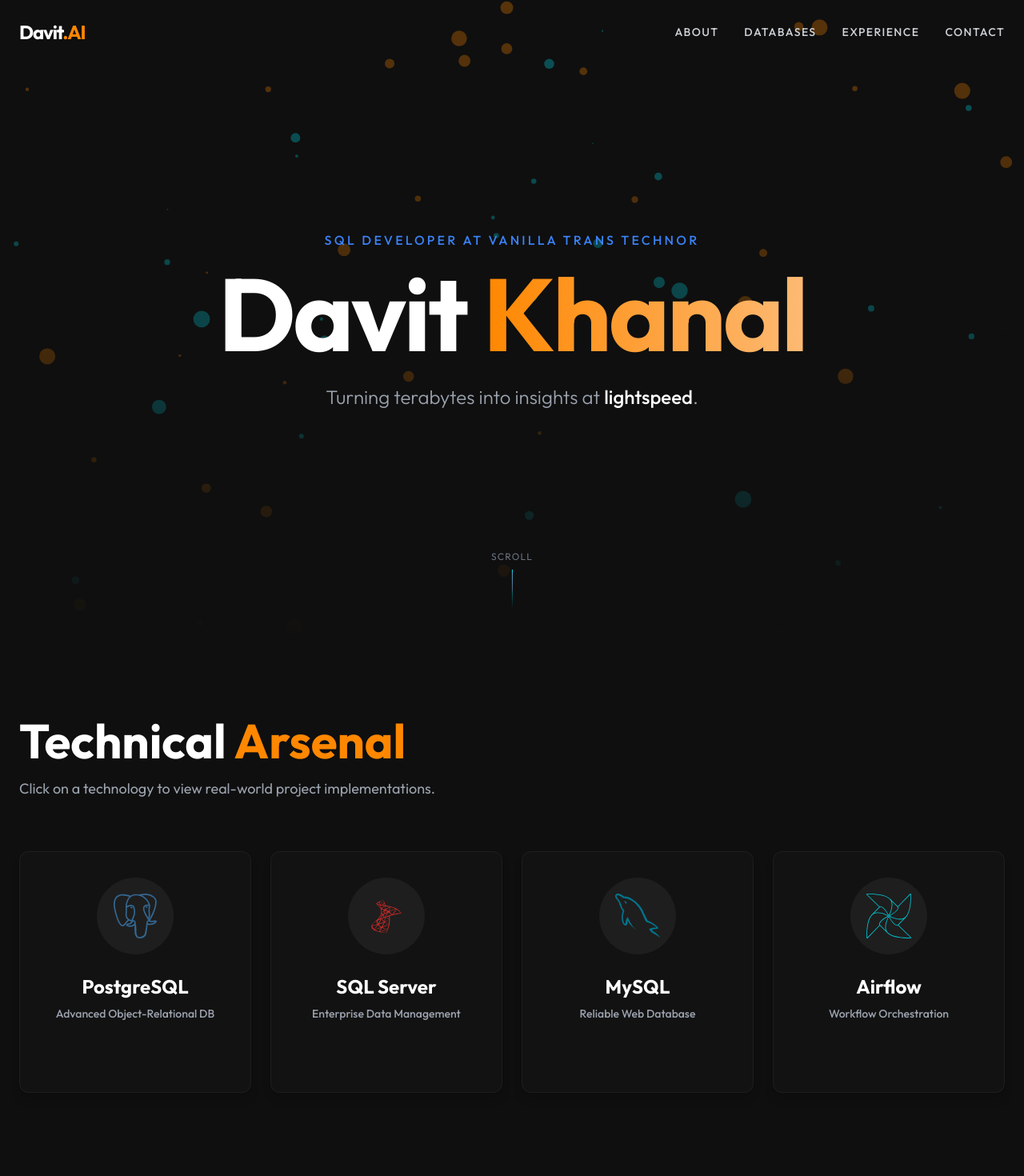
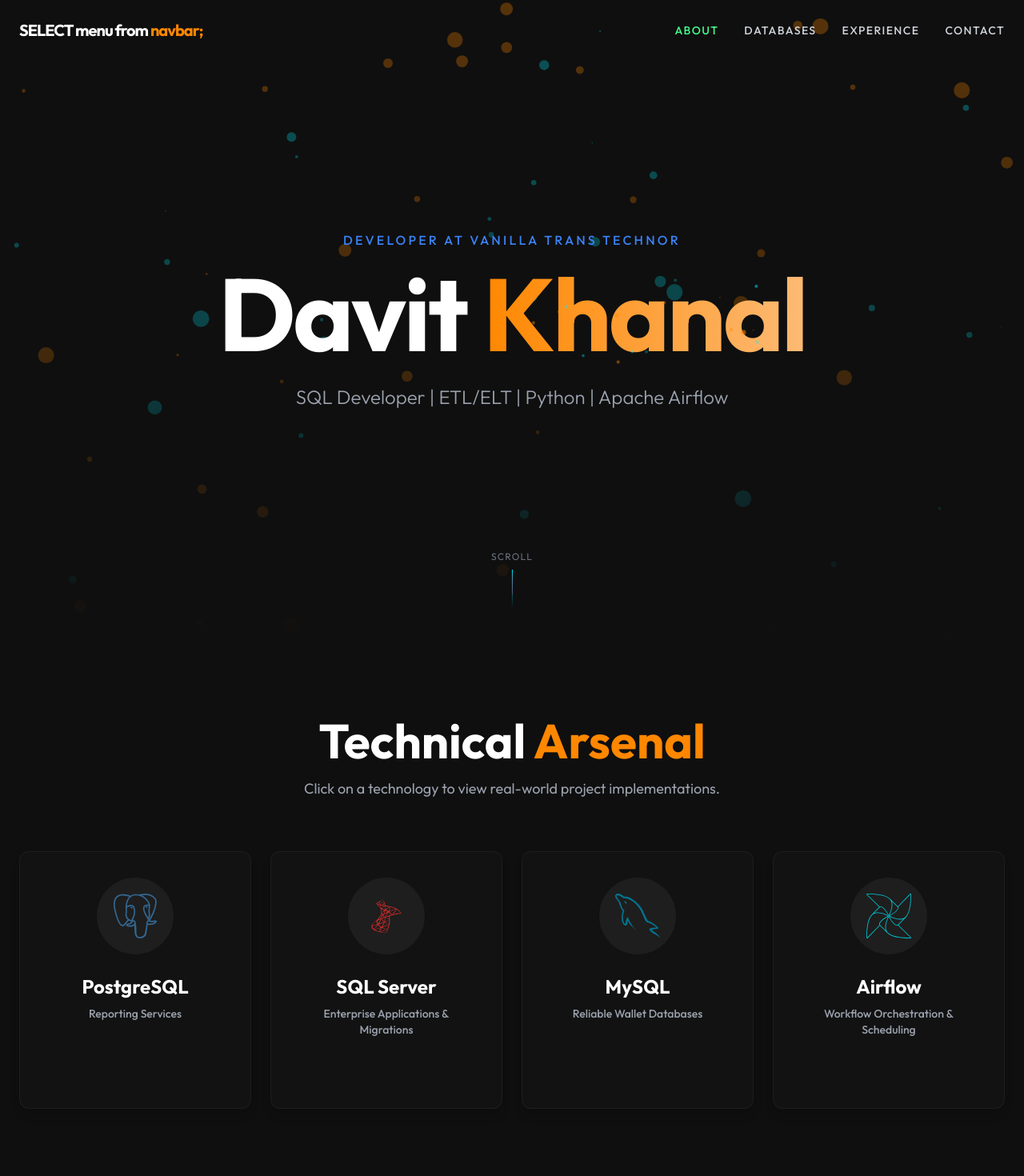
Before and after one commit to davitkhanal-ai/Portfolio2026, a React (Vite) app: page / in a window 1280 px wide. Shown: the top 1470 px of the page at 80% size. Built offline with nearby package versions, Linux system fonts and the light colour scheme.

Commit message:
Refactor code structure for improved readability and maintainability

```diff
--- a/package.json
+++ b/package.json
@@ -11,6 +11,7 @@
   },
   "dependencies": {
     "clsx": "^2.1.1",
+    "emailjs-com": "^3.2.0",
     "framer-motion": "^12.23.24",
     "lenis": "^1.3.15",
     "lucide-react": "^0.554.0",
--- a/src/components/Databases.jsx
+++ b/src/components/Databases.jsx
@@ -11,7 +11,7 @@
         id: 'postgresql',
         name: 'PostgreSQL',
         icon: SiPostgresql,
-        tagline: 'Advanced Object-Relational DB',
+        tagline: 'Reporting Services',
         color: '#336791',
         projects: [
             {
@@ -32,7 +32,7 @@
         id: 'sqlserver',
         name: 'SQL Server',
         icon: DiMsqlServer,
-        tagline: 'Enterprise Data Management',
+        tagline: 'Enterprise Applications & Migrations',
         color: '#CC2927',
         projects: [
             {
@@ -43,11 +43,12 @@
             }
         ]
     },
+
     {
         id: 'mysql',
         name: 'MySQL',
         icon: GrMysql,
-        tagline: 'Reliable Web Database',
+        tagline: 'Reliable Wallet Databases',
         color: '#00758F',
         projects: [
             {
@@ -58,11 +59,12 @@
             }
         ]
     },
+
     {
         id: 'airflow',
         name: 'Airflow',
         icon: SiApacheairflow,
-        tagline: 'Workflow Orchestration',
+        tagline: 'Workflow Orchestration & Scheduling',
         color: '#00C7D4',
         projects: [
             {
@@ -183,10 +185,10 @@
                     viewport={{ once: true }}
                     className="mb-16"
                 >
-                    <h2 className="text-4xl md:text-6xl font-bold text-white mb-4">
+                    <h2 className="text-4xl md:text-6xl font-bold text-white mb-4 text-center">
                         Technical <span className="text-papaya">Arsenal</span>
                     </h2>
-                    <p className="text-gray-400 text-lg max-w-2xl">
+                    <p className="text-gray-400 text-lg max-w-2xl text-center mx-auto">
                         Click on a technology to view real-world project implementations.
                     </p>
                 </motion.div>
--- a/src/components/Experience.jsx
+++ b/src/components/Experience.jsx
@@ -34,7 +34,7 @@
                     initial={{ opacity: 0, x: -20 }}
                     whileInView={{ opacity: 1, x: 0 }}
                     viewport={{ once: true }}
-                    className="text-4xl md:text-6xl font-bold text-white mb-16 text-center md:text-left"
+                    className="text-4xl md:text-6xl font-bold text-white mb-16 text-center"
                 >
                     Career <span className="text-cyan">Timeline</span>
                 </motion.h2>
--- a/src/components/Hero.jsx
+++ b/src/components/Hero.jsx
@@ -1,5 +1,90 @@
-import { motion, useScroll, useTransform } from 'framer-motion';
-import { useEffect, useRef, useState } from 'react';
+import { motion, useScroll, useTransform } from "framer-motion";
+import { useEffect, useRef, useState } from "react";
+
+const KhanalParticles = ({ x, y }) => {
+  const containerRef = useRef(null);
+
+  useEffect(() => {
+    const container = containerRef.current;
+    if (!container) return;
+
+    // Add keyframe animations to head
+    const styleSheet = document.createElement("style");
+    let keyframes = "";
+
+    // Create particles inside the text
+    const particleCount = 20;
+    const particles = [];
+
+    for (let i = 0; i < particleCount; i++) {
+      const offsetX = (Math.random() - 0.5) * 40;
+      const offsetY = (Math.random() - 0.5) * 40;
+      const duration = Math.random() * 2 + 1.5;
+      const delay = Math.random() * 0.5;
+
+      keyframes += `
+        @keyframes particle${i} {
+          0%, 100% {
+            transform: translate(0, 0) scale(1);
+            opacity: 0.6;
+          }
+          50% {
+            transform: translate(${offsetX}px, ${offsetY}px) scale(0.7);
+            opacity: 0.2;
+          }
+        }
+      `;
+
+      particles.push({
+        size: Math.random() * 4 + 2,
+        xPos: Math.random() * 100,
+        yPos: Math.random() * 100,
+        duration,
+        delay,
+        isOrange: Math.random() > 0.5,
+        keyframeIndex: i,
+      });
+    }
+
+    styleSheet.textContent = keyframes;
+    document.head.appendChild(styleSheet);
+
+    // Create particle elements
+    particles.forEach((p) => {
+      const particle = document.createElement("div");
+      particle.className = "absolute rounded-full pointer-events-none";
+
+      particle.style.width = p.size + "px";
+      particle.style.height = p.size + "px";
+      particle.style.left = p.xPos + "%";
+      particle.style.top = p.yPos + "%";
+      particle.style.backgroundColor = p.isOrange ? "#FF8700" : "#00F0FF";
+      particle.style.opacity = "0.6";
+      particle.style.animation = `particle${p.keyframeIndex} ${p.duration}s infinite ease-in-out ${p.delay}s`;
+
+      container.appendChild(particle);
+    });
+
+    return () => {
+      document.head.removeChild(styleSheet);
+      container.innerHTML = "";
+    };
+  }, []);
+
+  return (
+    <div
+      ref={containerRef}
+      className="absolute inset-0 overflow-hidden"
+      style={{
+        position: "absolute",
+        top: 0,
+        left: 0,
+        width: "100%",
+        height: "100%",
+      }}
+    />
+  );
+};
 
 const Hero = () => {
   const [isHovered, setIsHovered] = useState(false);
@@ -10,7 +95,7 @@
 
   useEffect(() => {
     const canvas = canvasRef.current;
-    const ctx = canvas.getContext('2d');
+    const ctx = canvas.getContext("2d");
     let animationFrameId;
     let particles = [];
 
@@ -19,7 +104,7 @@
       canvas.height = window.innerHeight;
     };
 
-    window.addEventListener('resize', resizeCanvas);
+    window.addEventListener("resize", resizeCanvas);
     resizeCanvas();
 
     class Particle {
@@ -29,7 +114,7 @@
         this.size = Math.random() * 10.5;
         this.speedX = Math.random() * 1 - 0.8;
         this.speedY = Math.random() * 0.5 - 0.25;
-        this.color = Math.random() > 0.5 ? '#FF8700' : '#00F0FF';
+        this.color = Math.random() > 0.5 ? "#FF8700" : "#00F0FF";
       }
 
       update() {
@@ -76,39 +161,39 @@
     animate();
 
     return () => {
-      window.removeEventListener('resize', resizeCanvas);
+      window.removeEventListener("resize", resizeCanvas);
       cancelAnimationFrame(animationFrameId);
     };
   }, []);
 
   return (
     <section
-      id='hero'
-      className='relative h-screen w-full overflow-hidden flex items-center justify-center bg-background'
+      id="hero"
+      className="relative h-screen w-full overflow-hidden flex items-center justify-center bg-background"
     >
-      <canvas ref={canvasRef} className='absolute inset-0 z-0' />
+      <canvas ref={canvasRef} className="absolute inset-0 z-0" />
 
       {/* Overlay Gradient */}
-      <div className='absolute inset-0 bg-gradient-to-b from-transparent via-background/20 to-background z-10 pointer-events-none' />
+      <div className="absolute inset-0 bg-gradient-to-b from-transparent via-background/20 to-background z-10 pointer-events-none" />
 
       <motion.div
         style={{ y: y1, opacity }}
-        className='relative z-20 text-center px-4'
+        className="relative z-20 text-center px-4"
       >
         <motion.h2
           initial={{ opacity: 0, y: 20 }}
           animate={{ opacity: 1, y: 0 }}
           transition={{ duration: 0.8, delay: 0.2 }}
-          className='text-blue-500 font-medium tracking-[0.2em] mb-4 uppercase text-sm md:text-base'
+          className="text-blue-500 font-medium tracking-[0.2em] mb-4 uppercase text-sm md:text-base"
         >
-          SQL Developer at Vanilla Trans Technor
+          Developer at Vanilla Trans Technor
         </motion.h2>
 
         <motion.h1
           initial={{ opacity: 0, scale: 0.9 }}
           animate={{ opacity: 1, scale: 1 }}
           transition={{ duration: 0.8, delay: 0.8 }}
-          className='text-5xl md:text-7xl lg:text-9xl font-bold text-white mb-6 tracking-tight cursor-pointer relative inline-block'
+          className="text-5xl md:text-7xl lg:text-9xl font-bold text-white mb-6 tracking-tight cursor-pointer relative inline-block"
           onMouseEnter={() => setIsHovered(true)}
           onMouseLeave={() => setIsHovered(false)}
         >
@@ -137,8 +222,9 @@
                     >
 
                     </motion.span> */}
-          Davit{' '}
-          <span className='text-transparent bg-clip-text bg-gradient-to-r from-papaya to-orange-300'>
+          Davit{" "}
+          <span className="text-transparent bg-clip-text bg-gradient-to-r from-papaya to-orange-300 relative inline-block">
+            <KhanalParticles />
             Khanal
           </span>
         </motion.h1>
@@ -147,10 +233,10 @@
           initial={{ opacity: 0 }}
           animate={{ opacity: 1 }}
           transition={{ duration: 0.8, delay: 0.6 }}
-          className='text-gray-400 text-lg md:text-2xl max-w-2xl mx-auto font-light'
+          className="text-gray-400 text-lg md:text-2xl max-w-2xl mx-auto font-light"
         >
-          Turning terabytes into insights at{' '}
-          <span className='text-white font-medium'>lightspeed</span>.
+          SQL Developer | ETL/ELT | Python | Apache Airflow
+          {/* <span className="text-white font-medium">lightspeed</span>. */}
         </motion.p>
       </motion.div>
 
@@ -158,16 +244,16 @@
         initial={{ opacity: 0 }}
         animate={{ opacity: 1 }}
         transition={{ duration: 1, delay: 1.5 }}
-        className='absolute bottom-10 left-1/2 transform -translate-x-1/2 z-20 flex flex-col items-center gap-2'
+        className="absolute bottom-10 left-1/2 transform -translate-x-1/2 z-20 flex flex-col items-center gap-2"
       >
-        <span className='text-xs text-gray-500 uppercase tracking-widest'>
+        <span className="text-xs text-gray-500 uppercase tracking-widest">
           Scroll
         </span>
-        <div className='w-[1px] h-12 bg-gradient-to-b from-cyan to-transparent relative overflow-hidden'>
+        <div className="w-[1px] h-12 bg-gradient-to-b from-cyan to-transparent relative overflow-hidden">
           <motion.div
             animate={{ y: [0, 50] }}
-            transition={{ repeat: Infinity, duration: 1.5, ease: 'linear' }}
-            className='absolute top-0 left-0 w-full h-1/2 bg-pink-500 blur-[1px]'
+            transition={{ repeat: Infinity, duration: 1.5, ease: "linear" }}
+            className="absolute top-0 left-0 w-full h-1/2 bg-pink-500 blur-[1px]"
           />
         </div>
       </motion.div>
--- a/src/components/Navbar.jsx
+++ b/src/components/Navbar.jsx
@@ -1,41 +1,86 @@
-import React, { useState, useEffect } from 'react';
-import { motion, AnimatePresence } from 'framer-motion';
-import { Menu, X } from 'lucide-react';
+import React, { useState, useEffect } from "react";
+import { motion, AnimatePresence } from "framer-motion";
+import { Menu, X } from "lucide-react";
 
 const Navbar = () => {
   const [isScrolled, setIsScrolled] = useState(false);
     const [mobileMenuOpen, setMobileMenuOpen] = useState(false);
 
+    const [glowIndex, setGlowIndex] = useState(null);
+
+    useEffect(() => {
+      let index = 0;
+
+      const interval = setInterval(() => {
+        setGlowIndex(index);
+        index = (index + 1) % navLinks.length;
+      }, 5000); // 5 seconds
+
+      return () => clearInterval(interval);
+    }, []);
+
   useEffect(() => {
     const handleScroll = () => {
       setIsScrolled(window.scrollY > 50);
     };
-        window.addEventListener('scroll', handleScroll);
-        return () => window.removeEventListener('scroll', handleScroll);
+    window.addEventListener("scroll", handleScroll);
+    return () => window.removeEventListener("scroll", handleScroll);
   }, []);
 
   const navLinks = [
-        { name: 'About', href: '#hero' },
-        { name: 'Databases', href: '#databases' },
-        { name: 'Experience', href: '#experience' },
-        { name: 'Contact', href: '#contact' },
+    { name: "About", href: "#hero" },
+    { name: "Databases", href: "#databases" },
+    { name: "Experience", href: "#experience" },
+    { name: "Contact", href: "#contact" },
   ];
 
   return (
     <nav
-            className={`fixed top-0 left-0 right-0 z-50 transition-all duration-300 ${isScrolled ? 'bg-background/80 backdrop-blur-md border-b border-white/10 py-4' : 'bg-transparent py-6'
+      className={`fixed top-0 left-0 right-0 z-50 transition-all duration-300 ${
+        isScrolled
+          ? "bg-background/80 backdrop-blur-md border-b border-white/10 py-4"
+          : "bg-transparent py-6"
       }`}
     >
       <div className="max-w-7xl mx-auto px-6 flex justify-between items-center">
+        {/* 🌱 LOGO WITH POP + PARTICLES */}
+        <div className="relative overflow-visible">
+          {[...Array(6)].map((_, i) => (
+            <motion.div
+              key={i}
+              initial={{
+                opacity: 0,
+                scale: 0,
+                x: 0,
+                y: 10,
+              }}
+              animate={{
+                opacity: [0, 1, 0],
+                scale: [0, 1, 0],
+                x: (Math.random() - 0.5) * 40,
+                y: -Math.random() * 30 - 20,
+              }}
+              transition={{
+                duration: 0.6,
+                delay: 0.3 + i * 0.05,
+              }}
+              className="absolute left-1/2 top-1/2 h-2 w-2 rounded-full bg-papaya"
+            />
+          ))}
+
           <motion.a
             href="#"
-                    initial={{ opacity: 0, x: -20 }}
-                    animate={{ opacity: 1, x: 0 }}
-                    transition={{ duration: 0.5 }}
-                    className="text-2xl font-bold tracking-tighter text-white"
+            initial={{ opacity: 0, y: 40, scaleY: 0.8 }}
+            animate={{ opacity: 1, y: 0, scaleY: 1 }}
+            transition={{
+              duration: 0.6,
+              ease: [0.25, 1.2, 0.5, 1],
+            }}
+            className="text-xl font-bold tracking-tighter text-white inline-block"
           >
-                    Davit<span className="text-papaya">.AI</span>
+            SELECT menu from <span className="text-papaya">navbar;</span>
           </motion.a>
+        </div>
 
         {/* Desktop Menu */}
         <div className="hidden md:flex space-x-8">
@@ -46,7 +91,8 @@
               initial={{ opacity: 0, y: -10 }}
               animate={{ opacity: 1, y: 0 }}
               transition={{ duration: 0.5, delay: index * 0.1 }}
-                            className="text-gray-300 hover:text-cyan transition-colors text-sm font-medium uppercase tracking-widest"
+              className={`text-gray-300 hover:text-cyan transition-colors text-sm font-medium uppercase tracking-widest
+      ${glowIndex === index ? "glow" : ""}`}
             >
               {link.name}
             </motion.a>
@@ -55,7 +101,10 @@
 
         {/* Mobile Menu Button */}
         <div className="md:hidden">
-                    <button onClick={() => setMobileMenuOpen(!mobileMenuOpen)} className="text-white">
+          <button
+            onClick={() => setMobileMenuOpen(!mobileMenuOpen)}
+            className="text-white"
+          >
             {mobileMenuOpen ? <X /> : <Menu />}
           </button>
         </div>
@@ -66,7 +115,7 @@
         {mobileMenuOpen && (
           <motion.div
             initial={{ opacity: 0, height: 0 }}
-                        animate={{ opacity: 1, height: 'auto' }}
+            animate={{ opacity: 1, height: "auto" }}
             exit={{ opacity: 0, height: 0 }}
             className="md:hidden bg-background border-b border-white/10 overflow-hidden"
           >
--- a/src/index.css
+++ b/src/index.css
@@ -52,3 +52,14 @@
 .lenis.lenis-scrolling iframe {
   pointer-events: none;
 }
+
+@keyframes glowPulse {
+  0% { text-shadow: 0 0 0px rgba(255, 122, 0, 0); }
+  50% { text-shadow: 0 0 12px rgba(255, 122, 0, 0.8); }
+  100% { text-shadow: 0 0 0px rgba(255, 122, 0, 0); }
+}
+
+.glow {
+  animation: glowPulse .2s ease-in-out;
+  color: #47ff8d !important; /* papaya shade */
+}
```
Also changed, not shown: src/components/Contact.jsx (+109 -20 lines), 2 other files (tests, documents, lock files or other folders). Lines whose indentation alone changed are shown as unchanged.
